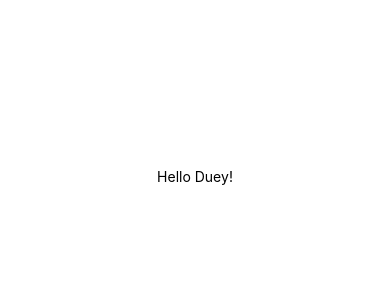
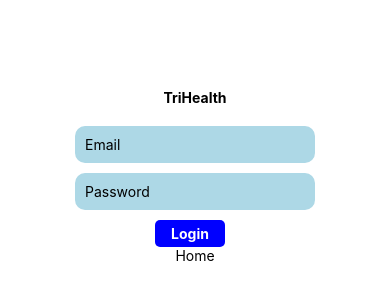
Before and after one commit to mcorrieri/health-journal-native, a React Native app: screen / in a window 390 px wide. Shown: the part 246-546 px from the top of the page. Built offline with nearby package versions, Linux system fonts and the light colour scheme.

Commit message:
login built

```diff
--- a/App.js
+++ b/App.js
@@ -1,20 +1,64 @@
-import { StatusBar } from 'expo-status-bar';
-import { StyleSheet, Text, View } from 'react-native';
+import React from "react";
+import { StatusBar } from "expo-status-bar";
+import { StyleSheet, Text, View, Image, TouchableOpacity } from "react-native";
+import Login from "./components/Login";
+import Home from "./components/Home";
+import { NavigationContainer } from "@react-navigation/native";
+import { createNativeStackNavigator } from "@react-navigation/native-stack";
 
 export default function App() {
   return (
     <View style={styles.container}>
-      <Text>Hello Duey!</Text>
+      <Login />
+
+      <Home />
+
+      {/* <Image
+        source={{
+          uri: "http://images2.fanpop.com/image/polls/368000/368421_1264863810256_full.jpg?v=1264863819",
+        }}
+        style={styles.logo}
+      /> */}
+      {/* <Text style={styles.instruction}>Yeah I've got a weight problem</Text> */}
+
+      {/* <TouchableOpacity
+        onPress={() => alert("Yeah, I've got a weight problem")}
+        style={styles.button}
+      >
+        <Text style={styles.buttonText}>Melvin do you have a problem?</Text>
+      </TouchableOpacity> */}
       <StatusBar style="auto" />
     </View>
   );
 }
 
+// const Stack = createNativeStackNavigator();
+
 const styles = StyleSheet.create({
   container: {
     flex: 1,
-    backgroundColor: '#fff',
-    alignItems: 'center',
-    justifyContent: 'center',
+    backgroundColor: "#fff",
+    alignItems: "center",
+    justifyContent: "center",
+  },
+  logo: {
+    width: 200,
+    height: 200,
+    marginBottom: 10,
+    borderRadius: 10,
+  },
+  instruction: {
+    marginHorizontal: 20,
+    color: "blue",
+    fontSize: 18,
+  },
+  button: {
+    backgroundColor: "blue",
+    padding: 20,
+    borderRadius: 5,
+  },
+  buttonText: {
+    fontSize: 20,
+    color: "#fff",
   },
 });
--- /dev/null
+++ b/components/Home.js
@@ -0,0 +1,12 @@
+import { View, Text } from "react-native";
+import React from "react";
+
+const Home = () => {
+  return (
+    <View>
+      <Text>Home</Text>
+    </View>
+  );
+};
+
+export default Home;
--- a/components/Login.js
+++ b/components/Login.js
@@ -1,8 +1,55 @@
+import React, { Component, useState } from "react";
+import { Text, View, TextInput, StyleSheet } from "react-native";
+import { TouchableOpacity } from "react-native";
+import { NavigationContainer } from "@react-navigation/native";
+import { createNativeStackNavigator } from "@react-navigation/native-stack";
+
 export default function Login() {
+  const [email, setEmail] = useState("");
+
   return (
-    <View style={styles.container}>
-      <Text>Say HELLO to Duey</Text>
-      <StatusBar style="auto" />
+    <View>
+      <Text style={styles.text}>TriHealth</Text>
+      <TextInput
+        style={styles.inputs}
+        placeholder="Email"
+        value={email}
+        onChange={(e) => setEmail(e.target.value)}
+      ></TextInput>
+      <TextInput style={styles.inputs} placeholder="Password"></TextInput>
+      <TouchableOpacity style={styles.button}>
+        <Text style={styles.buttonText}>Login</Text>
+      </TouchableOpacity>
     </View>
   );
 }
+
+const styles = StyleSheet.create({
+  inputs: {
+    width: 240,
+    marginHorizontal: 20,
+    padding: 10,
+    backgroundColor: "lightblue",
+    marginBottom: 10,
+    borderRadius: 10,
+  },
+  text: {
+    textAlign: "center",
+    marginBottom: 20,
+    fontWeight: "bold",
+  },
+  button: {
+    backgroundColor: "blue",
+    padding: 5,
+    borderRadius: 5,
+    alignItems: "center",
+    textAlign: "center",
+    width: 70,
+    marginLeft: 100,
+  },
+  buttonText: {
+    fontSize: 14,
+    color: "white",
+    fontWeight: "bold",
+  },
+});
--- a/package.json
+++ b/package.json
@@ -10,11 +10,15 @@
     "eject": "expo eject"
   },
   "dependencies": {
+    "@react-navigation/native": "^6.0.8",
+    "@react-navigation/native-stack": "^6.5.0",
     "expo": "~44.0.0",
     "expo-status-bar": "~1.2.0",
     "react": "17.0.1",
     "react-dom": "17.0.1",
     "react-native": "0.64.3",
+    "react-native-safe-area-context": "^3.3.2",
+    "react-native-screens": "~3.10.1",
     "react-native-web": "0.17.1"
   },
   "devDependencies": {
```
Also changed, not shown: 1 other file (tests, documents, lock files or other folders).
